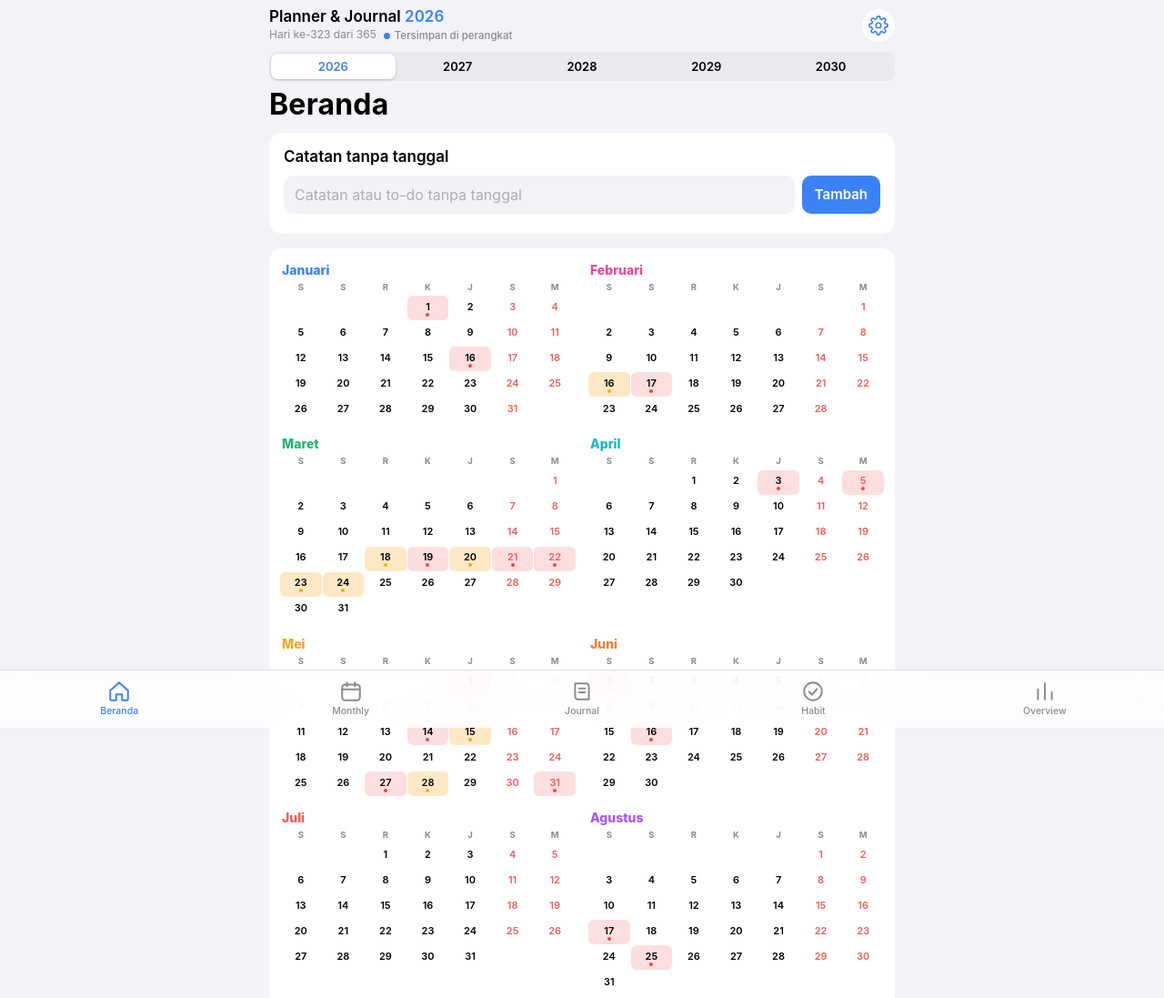
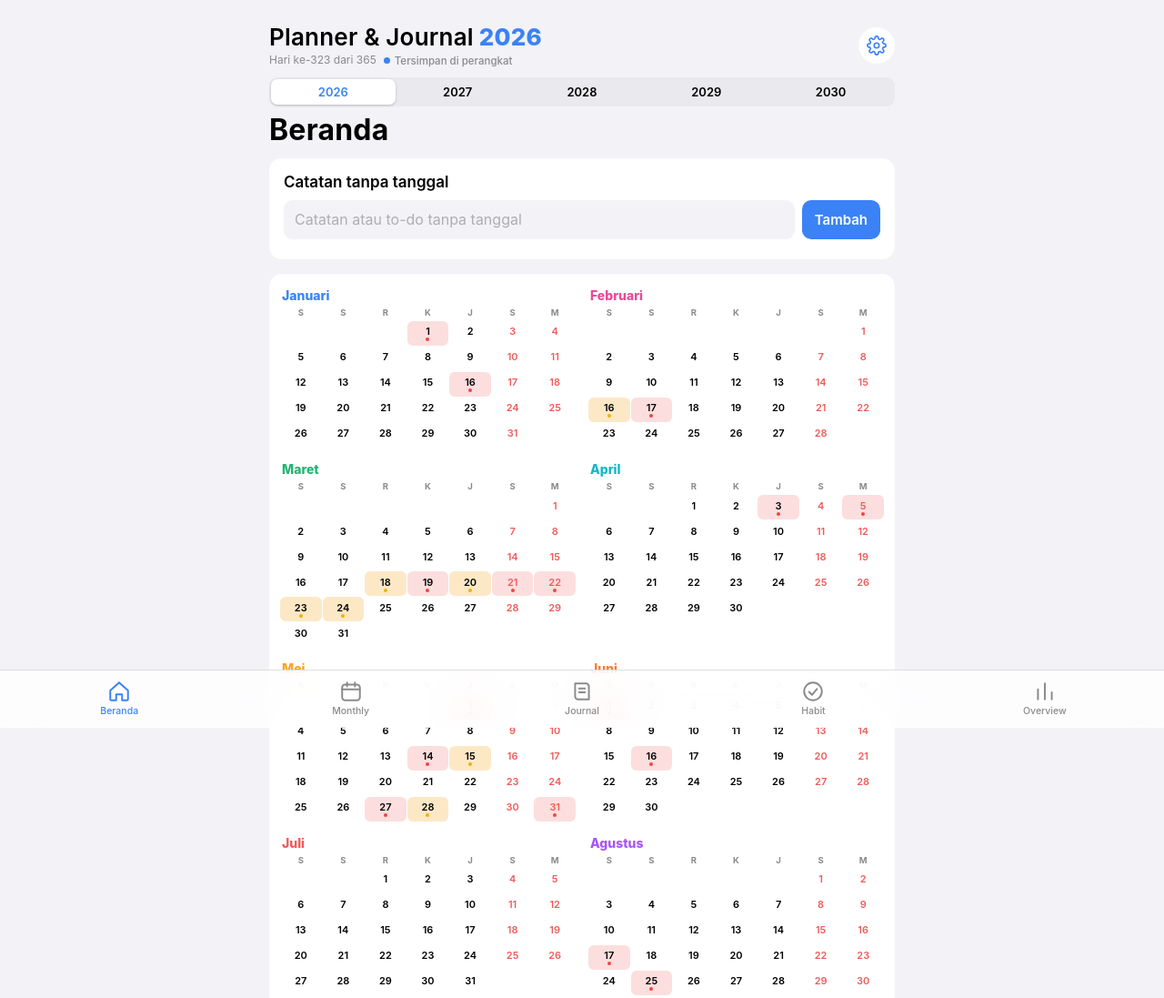
Before and after one commit to rositaanoor/rositaanoor.github.io, a plain HTML site: page planner.html in a window 1280 px wide. Shown: the top 1097 px of the page at 91% size. Drawn offline with Linux system fonts and the light colour scheme.

Commit message:
Update planner.html

```diff
--- a/planner.html
+++ b/planner.html
@@ -504,9 +504,9 @@ html{-webkit-text-size-adjust:100%;-webkit-tap-highlight-color:transparent}
 body{font:16px/1.4 var(--body)}
 button,a,.day,.tab,.md{touch-action:manipulation}
 .wrap{max-width:720px;padding:0 16px calc(104px + env(safe-area-inset-bottom))}
-.top{padding:calc(8px + env(safe-area-inset-top)) 0 2px}
+.top{padding:calc(26px + env(safe-area-inset-top)) 0 2px}
 .brand{align-items:center;flex-wrap:nowrap;gap:8px}
-h1{font:600 17px/1.2 var(--display);letter-spacing:0;white-space:nowrap}
+h1{font:800 26px/1.15 var(--display);letter-spacing:.2px;white-space:nowrap;overflow:hidden;text-overflow:ellipsis}
 .brand>div:first-child{min-width:0;flex:1}
 .status{max-width:none;display:inline-flex;margin-left:8px;vertical-align:middle}
 h1 b{font-weight:600}
@@ -515,7 +515,7 @@ h1 b{font-weight:600}
 .status{border:0;background:transparent;padding:0;font-size:11.5px;font-weight:500;gap:5px;max-width:150px}
 .status span{overflow:hidden;text-overflow:ellipsis;white-space:nowrap}
 .status i{width:7px;height:7px;flex:none}
-.gear{width:36px;height:36px;border-radius:50%;border:0;background:var(--surface);color:var(--acc);display:grid;place-items:center;padding:0;cursor:pointer;flex:none}
+.gear{width:40px;height:40px;border-radius:50%;border:0;background:var(--surface);color:var(--acc);display:grid;place-items:center;padding:0;cursor:pointer;flex:none}
 .gear.on{background:var(--acc);color:var(--on)}
 .yearbar{display:none}
 .years{background:var(--soft);padding:2px;border-radius:9px;gap:0;margin-top:10px}
```
